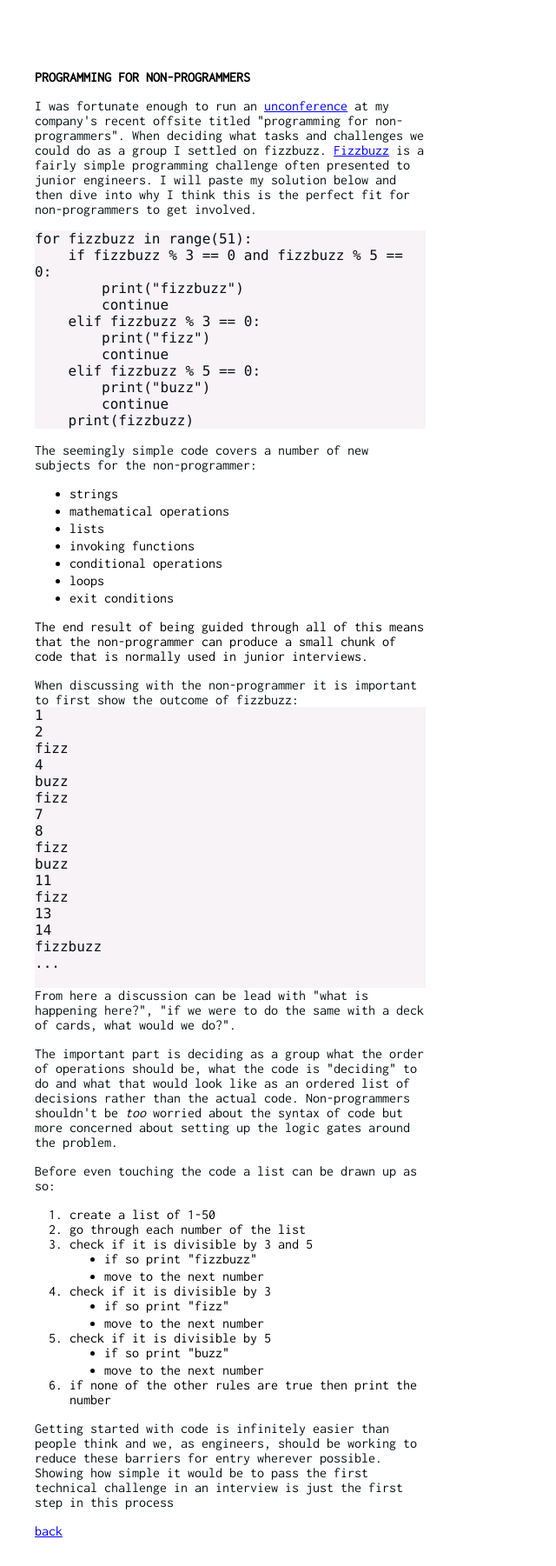
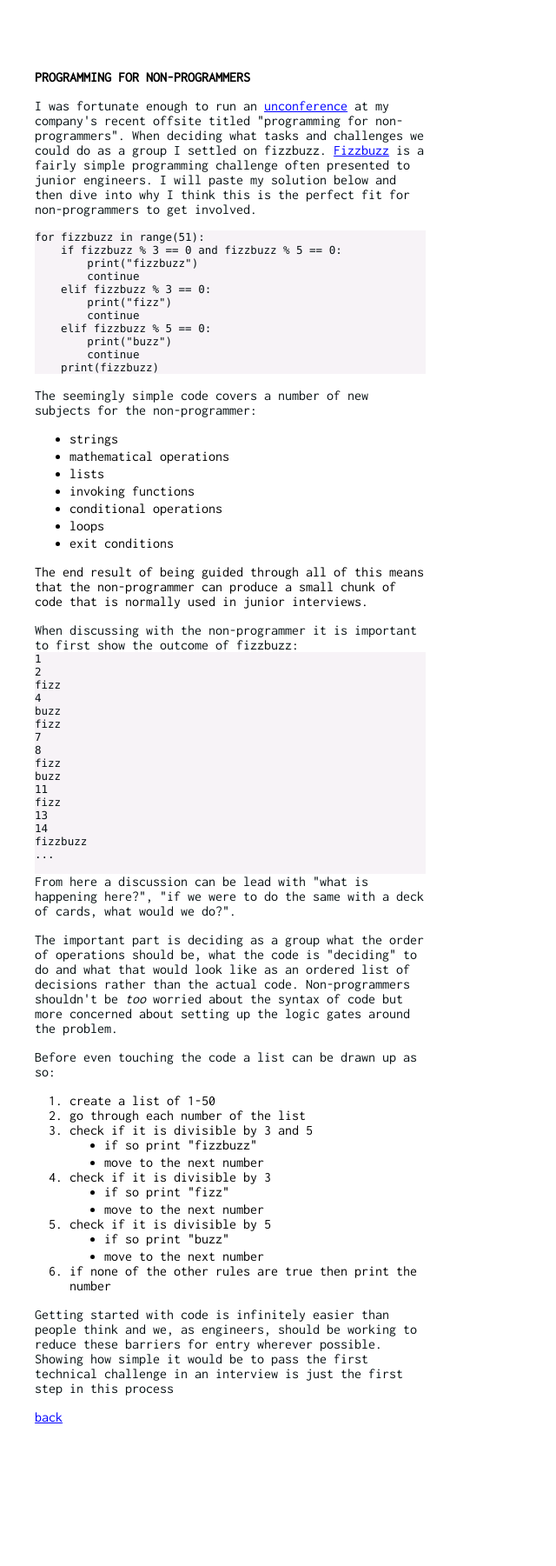
Before and after one commit to jsphwllng/jsphwllng.github.io, a Jekyll site: the page built from _blog/programmingfornonprogrammers.md, in a window 1280 px wide. Shown: the whole page at 87% size, without its empty margins (0-640 px from the left). Built offline with Jekyll 4.4.1, drawn with Linux system fonts in a browser that asks for light colours; after the commit the page ends 1670 px from its top, so only the background shows below that.

Commit message:
Font size

```diff
--- a/assets/css/styles.css
+++ b/assets/css/styles.css
@@ -2,7 +2,7 @@
      background: #f7f3f7;
      font-family: Menlo, "Bitstream Vera Sans Mono", "DejaVu Sans Mono", Monaco, Consolas, monospace;
      border: 0 !important;
-     font-size: 16px;
+     font-size: 12.5px;
 }
  .pln {
      color: #1b181b;
```
